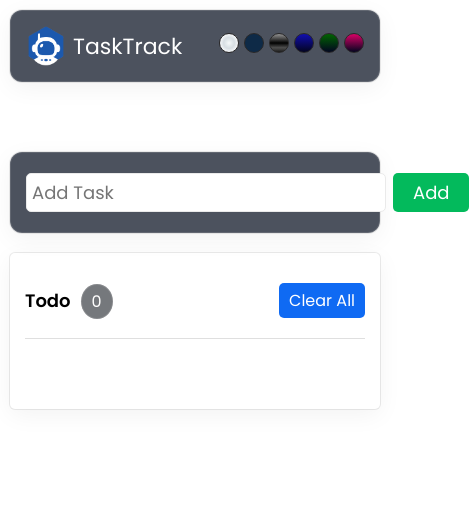
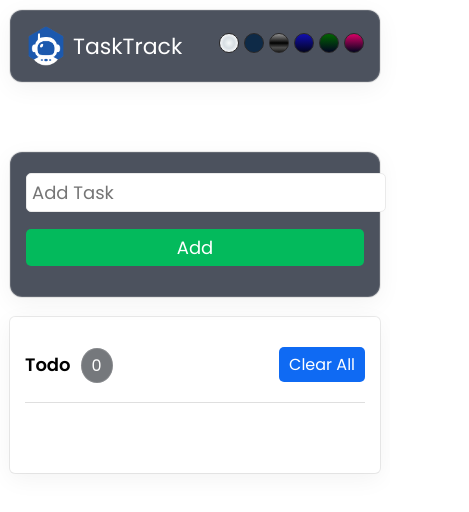
Before and after one commit to PvsKrishnaMohan/TaskMaker, a React (Vite) app: page / in a window 390 px wide. Shown: the top 512 px of the page, 469 px wide, since content can reach past the window. Built offline with nearby package versions, Linux system fonts and the light colour scheme.

Commit message:
css fix for button overlap in mobile screen

```diff
--- a/src/App.css
+++ b/src/App.css
@@ -68,13 +68,15 @@ header .themeSelector .activeTheme{
   border: 1px solid rgba(255, 255, 255, 0.125);
 }
 
-.addTask form{
+.addTask form {
   display: flex;
   gap: 7px;
+  flex-wrap: wrap; /* Allows items to wrap to the next line as needed */
 }
 
-.addTask form input{
+.addTask form input {
   flex-grow: 1;
+  flex-basis: calc(100% - 90px); /* Adjust this value based on your button width */
   padding: 5px 5px;
   border: 1px solid #eaeaea;
   border-radius: 5px;
@@ -85,7 +87,9 @@ header .themeSelector .activeTheme{
   outline: 2.5px solid #09d639;
 }
 
-.addTask form button{
+.addTask form button {
+  flex-shrink: 0; /* Prevents the button from shrinking */
+  min-width: 80px; /* Ensures button has enough space */
   background-color: #03ba5c;
   color: #FFFFFF;
   border: none;
@@ -210,3 +214,9 @@ header .themeSelector .activeTheme{
     width: 100%;
   }
 }
+@media only screen and (max-width: 600px) {
+  .addTask form input, .addTask form button {
+    flex-basis: 100%; /* Makes each item take full width */
+    margin-bottom: 10px;
+  }
+}
```
